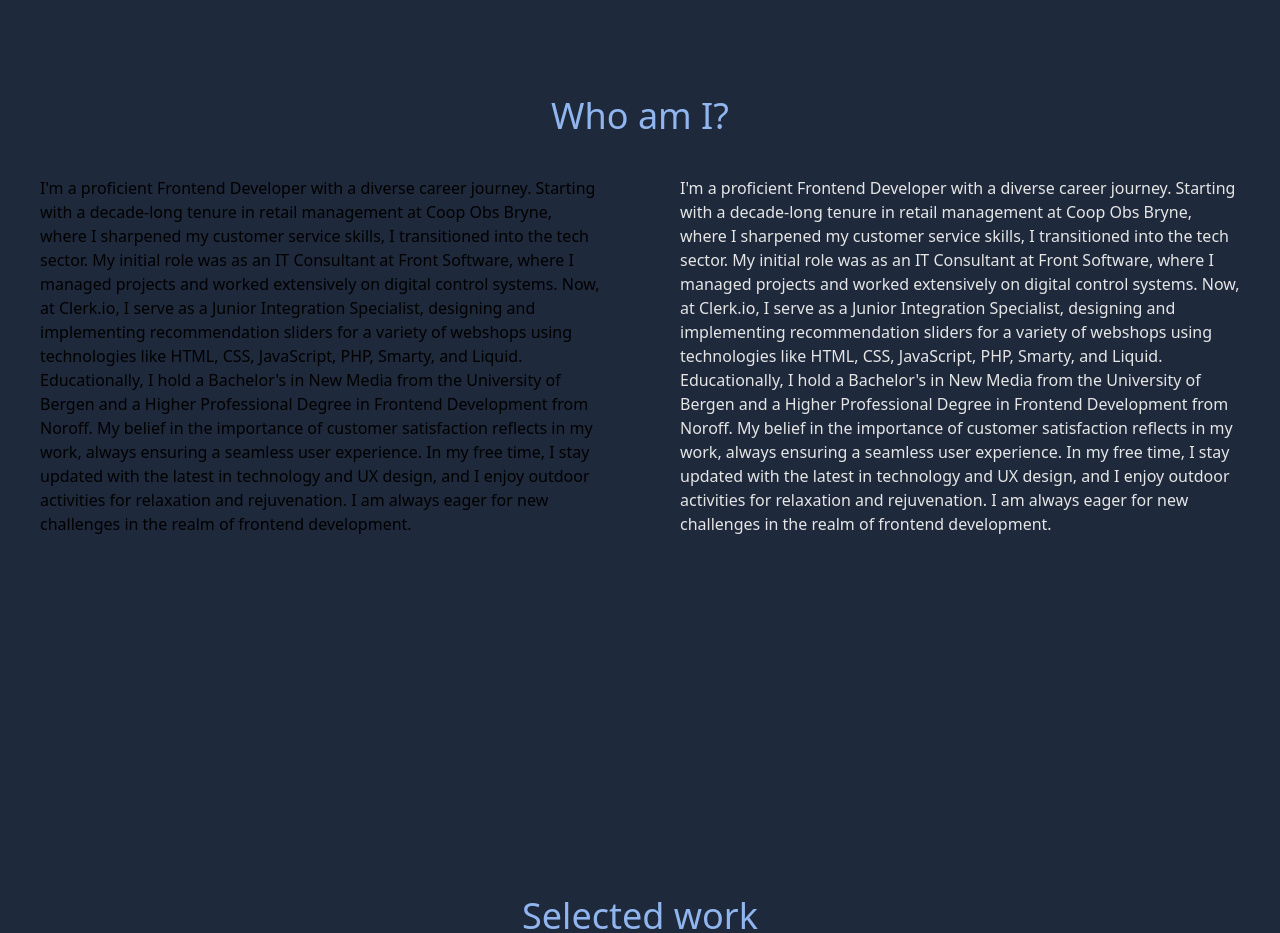
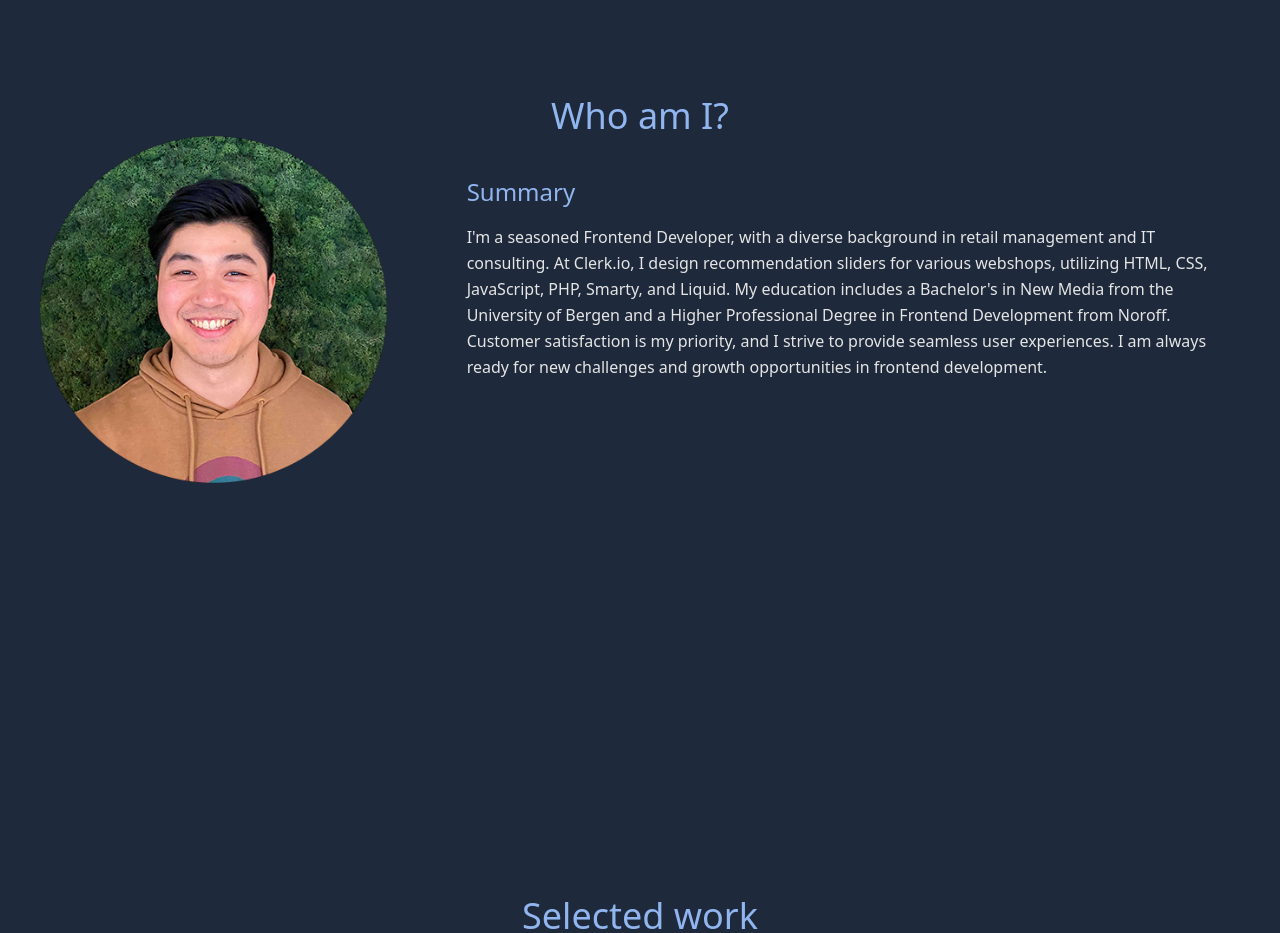
Before and after one commit to svennif/portfolio_new, a Vue app: page / in a window 1280 px wide. Shown: the part 800-1733 px from the top of the page. Built offline with nearby package versions, Linux system fonts and the light colour scheme.

Commit message:
MORE CHANGES

```diff
--- a/src/components/AboutComponent.vue
+++ b/src/components/AboutComponent.vue
@@ -1,21 +1,24 @@
 <template>
     <div id="about" class="mx-auto h-screen">
-            <h1 class="text-4xl text-highlight text-center mt-10 md:mt-24">Who am I?</h1>
-            <div class="columns-2 flex justify-center">
-                <p class="w-1/2 p-10">
-                    I'm a proficient Frontend Developer with a diverse career journey. Starting with a decade-long tenure in retail management at Coop Obs Bryne, where I sharpened my customer service skills, I transitioned into the tech sector. My initial role was as an IT Consultant at Front Software, where I managed projects and worked extensively on digital control systems. Now, at Clerk.io, I serve as a Junior Integration Specialist, designing and implementing recommendation sliders for a variety of webshops using technologies like HTML, CSS, JavaScript, PHP, Smarty, and Liquid. Educationally, I hold a Bachelor's in New Media from the University of Bergen and a Higher Professional Degree in Frontend Development from Noroff. My belief in the importance of customer satisfaction reflects in my work, always ensuring a seamless user experience. In my free time, I stay updated with the latest in technology and UX design, and I enjoy outdoor activities for relaxation and rejuvenation. I am always eager for new challenges in the realm of frontend development.
-                </p>
-                <p class="text-neutral-200 w-1/2 p-10">
-                    I'm a proficient Frontend Developer with a diverse career journey. Starting with a decade-long tenure in retail management at Coop Obs Bryne, where I sharpened my customer service skills, I transitioned into the tech sector. My initial role was as an IT Consultant at Front Software, where I managed projects and worked extensively on digital control systems. Now, at Clerk.io, I serve as a Junior Integration Specialist, designing and implementing recommendation sliders for a variety of webshops using technologies like HTML, CSS, JavaScript, PHP, Smarty, and Liquid. Educationally, I hold a Bachelor's in New Media from the University of Bergen and a Higher Professional Degree in Frontend Development from Noroff. My belief in the importance of customer satisfaction reflects in my work, always ensuring a seamless user experience. In my free time, I stay updated with the latest in technology and UX design, and I enjoy outdoor activities for relaxation and rejuvenation. I am always eager for new challenges in the realm of frontend development.
-                </p>
+        <h1 class="text-4xl text-highlight text-center mt-10 md:mt-24">Who am I?</h1>
+        <div class="columns-2 flex justify-center">
+            <div class="w-1/3">
+                <img class="px-10" :src="portrait_image" alt="Portrait of Sven Ingar"/>
             </div>
+            <div class="w-2/3 text-neutral-200 p-10">
+                <h2 class="text-2xl text-highlight mb-4">Summary</h2>
+                <p class="leading-relaxed">I'm a seasoned Frontend Developer, with a diverse background in retail management and IT consulting. At Clerk.io, I design recommendation sliders for various webshops, utilizing HTML, CSS, JavaScript, PHP, Smarty, and Liquid. My education includes a Bachelor's in New Media from the University of Bergen and a Higher Professional Degree in Frontend Development from Noroff. Customer satisfaction is my priority, and I strive to provide seamless user experiences. I am always ready for new challenges and growth opportunities in frontend development.</p>
+            </div>
+        </div>
     </div>
 </template>
 
 <script>
 export default {
     setup() {
-        return {};
+        return {
+            portrait_image: require('@/assets/images/portrait.png')
+        };
     },
 };
 </script>
```
